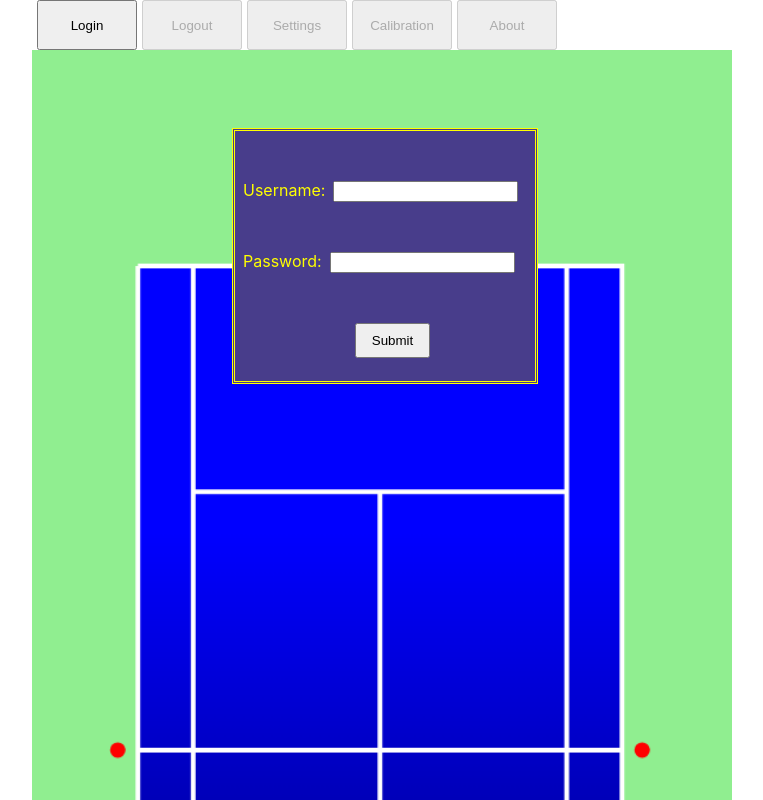
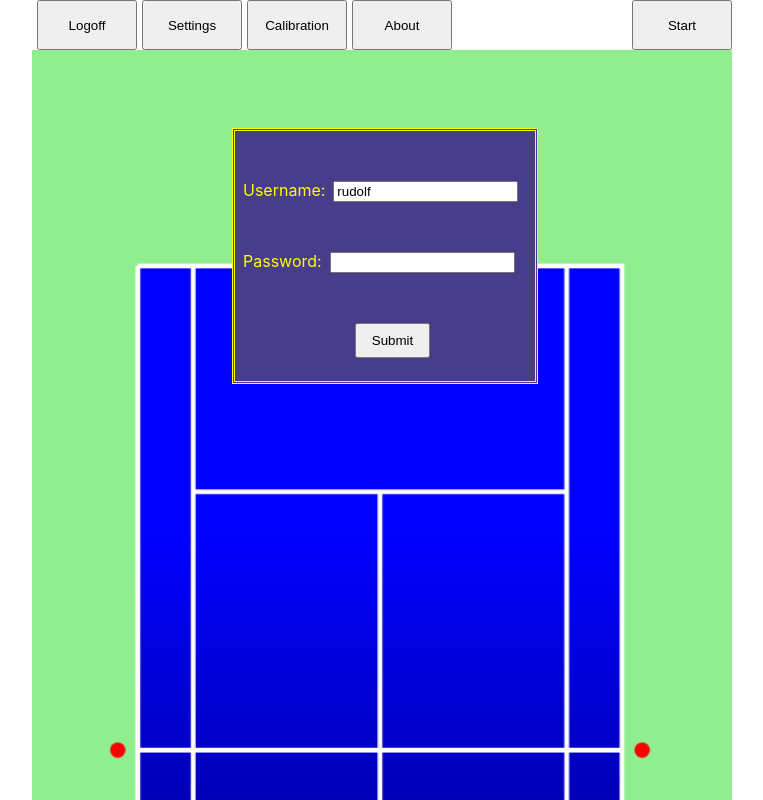
Before and after one commit to olegfomin/8x32, a React app: page / in a window 1280 px wide. Both pictures are taken after a click on the button "Login". Shown: the top 800 px of the page, without its empty margins (258-1021 px from the left). Built offline with nearby package versions, Linux system fonts and the light colour scheme.

Commit message:
Separating Login Into a Separtate file and providing it with a callback function

```diff
--- a/src/Court.css
+++ b/src/Court.css
@@ -55,19 +55,6 @@
   background: url("./images/menu.png");
 }
 
-#loginWindow {
-  position: relative;
-  top: -1350px;
-
-  margin-left: 200px;
-  width: 300px;
-  height: 250px;
-  border-style: double;
-  border-color: yellow;
-  background-color: darkslateblue;
-  z-index: 2;
-}
-
 #loginButton {
   float: left;
   width: 100px;
@@ -82,7 +69,7 @@
   margin-left: 5px ;
 }
 
-#settingsButton {
+#settingButton {
   float: left;
   width: 100px;
   height: 50px;
@@ -102,6 +89,14 @@
   height: 50px;
   margin-left: 5px ;
 }
+
+#startButton {
+  float: right;
+  width: 100px;
+  height: 50px;
+  margin-left: 5px ;
+}
+
 
 #submitButton {
   margin-top: 50px;
--- a/src/Court.js
+++ b/src/Court.js
@@ -1,156 +1,92 @@
-import logo from './logo.svg';
 import './Court.css';
 import React, { useRef, useEffect } from 'react';
 import Menu from "./Menu"
 import ReactDOM from "react-dom/client";
+import drawACourt from "./DrawCourtFunction"
+import LoginWindow from "./LoginWindow";
 
-  function Court() {
-    function drawACourt(context) {
-      const greenFieldWidth = 20;
-      const greenFieldHeight = 40;
-      const courtWidth = 12;
-      const courtHeight = 24;
-      const tickLength = 0.5;
-      const playPairLine = 1.37;
-      const serviceLine2Net = 6.4;
-      const verticalCorrection = 5.3;
-      const horizontalCorrection = 2.75;
-      const pillarsOffset = 0.5;
-      const pillarRadius = 5;
-      const widthOffset = (greenFieldWidth - courtWidth - horizontalCorrection) / 2;
+export default class Court extends React.Component {
 
-      const heightOffset = (greenFieldHeight - courtHeight - verticalCorrection) / 2;
+  constructor(props) {
+      super(props);
+      this.handleLoginCallback = this.handleLoginCallback.bind(this);
+      this.handleAboutClick = this.handleAboutClick.bind(this);
+      this.handleLoginClick = this.handleLoginClick.bind(this);
+      this.state = {
+          "LoggedIn": false
+      };
+  }
 
-      const multiplier = 34;
+  handleClick(event) {
+    alert("I am here " + event.clientX + " " + event.clientY);
+  }
 
-      const ctx = context.getContext("2d");
-      const grd = ctx.createLinearGradient(0, greenFieldWidth * multiplier, 0, greenFieldHeight * multiplier);
-      grd.addColorStop(0, "lightgreen");
-      grd.addColorStop(1, "darkgreen");
-      ctx.fillStyle = grd;
-      ctx.fillRect(0, 0, greenFieldWidth * multiplier, greenFieldHeight * multiplier);
+  handleLoginClick(event) {
+    const lw = document.getElementById("loginWindow");
+    lw.style.display = this.state.LoggedIn ? "none" : "inherit";
+    const lb = document.getElementById("loginButton");
+    lb.innerHTML = !this.state.LoggedIn ? "Logoff" : "Login";
 
-      const grdBlue = ctx.createLinearGradient(0, courtWidth * multiplier, 0, courtHeight * multiplier);
-      grdBlue.addColorStop(0, "blue");
-      grdBlue.addColorStop(1, "navy");
-      ctx.fillStyle = grdBlue;
-      ctx.fillRect(widthOffset * multiplier, heightOffset * multiplier, courtWidth * multiplier, courtHeight * multiplier);
+    this.setState({"LoggedIn": !this.state.LoggedIn});
+  }
 
-      // Rectangular around blue area
-      ctx.beginPath();
-      ctx.moveTo(widthOffset * multiplier, heightOffset * multiplier);
-      ctx.lineTo(widthOffset * multiplier, heightOffset * multiplier + courtHeight * multiplier);
-      ctx.lineTo(widthOffset * multiplier + courtWidth * multiplier, heightOffset * multiplier + courtHeight * multiplier);
-      ctx.lineTo(widthOffset * multiplier + courtWidth * multiplier, heightOffset * multiplier);
-      ctx.lineTo(widthOffset * multiplier, heightOffset * multiplier);
+  handleLogoutClick(event) {
+    alert("handleLogoutClick");
+  }
 
-      // Little up tick
-      ctx.moveTo(widthOffset * multiplier + courtWidth * multiplier / 2, heightOffset * multiplier);
-      ctx.lineTo(widthOffset * multiplier + courtWidth * multiplier / 2, heightOffset * multiplier + tickLength * multiplier);
+  handleSettingsClick(event) {
+    alert("handleSettingsClick");
+  }
 
-      // Little down tick
-      ctx.moveTo(widthOffset * multiplier + courtWidth * multiplier / 2, heightOffset * multiplier + courtHeight * multiplier);
-      ctx.lineTo(widthOffset * multiplier + courtWidth * multiplier / 2, heightOffset * multiplier + courtHeight * multiplier - tickLength * multiplier);
+  handleCalibrationClick(event) {
+    alert("handleCalibrationClick");
+  }
 
-      // playPairLine left
-      ctx.moveTo(widthOffset * multiplier + playPairLine * multiplier, heightOffset * multiplier);
-      ctx.lineTo(widthOffset * multiplier + playPairLine * multiplier, heightOffset * multiplier + courtHeight * multiplier);
+  handleAboutClick(event) {
+    alert("handleAboutClick "+this.state.LoggedIn);
+  }
 
-      // playPairLine right
-      ctx.moveTo(widthOffset * multiplier + courtWidth * multiplier - playPairLine * multiplier, heightOffset * multiplier);
-      ctx.lineTo(widthOffset * multiplier + courtWidth * multiplier - playPairLine * multiplier, heightOffset * multiplier + courtHeight * multiplier);
-
-      // net line
-      ctx.moveTo(widthOffset * multiplier, heightOffset * multiplier + courtHeight * multiplier / 2);
-      ctx.lineTo(widthOffset * multiplier + courtWidth * multiplier, heightOffset * multiplier + courtHeight * multiplier / 2);
-
-      // Central line perpendicular to net line
-      ctx.moveTo(widthOffset * multiplier + courtWidth * multiplier / 2, heightOffset * multiplier + courtHeight * multiplier / 2 + serviceLine2Net * multiplier);
-      ctx.lineTo(widthOffset * multiplier + courtWidth * multiplier / 2, heightOffset * multiplier + courtHeight * multiplier / 2 - serviceLine2Net * multiplier);
-
-      // Top Service line
-      ctx.moveTo(widthOffset * multiplier + playPairLine * multiplier, heightOffset * multiplier + courtHeight * multiplier / 2 - serviceLine2Net * multiplier);
-      ctx.lineTo(widthOffset * multiplier + courtWidth * multiplier - playPairLine * multiplier, heightOffset * multiplier + courtHeight * multiplier / 2 - serviceLine2Net * multiplier);
-
-      // Bottom Service line
-      ctx.moveTo(widthOffset * multiplier + playPairLine * multiplier, heightOffset * multiplier + courtHeight * multiplier / 2 + serviceLine2Net * multiplier);
-      ctx.lineTo(widthOffset * multiplier + courtWidth * multiplier - playPairLine * multiplier, heightOffset * multiplier + courtHeight * multiplier / 2 + serviceLine2Net * multiplier);
-
-      ctx.strokeStyle = 'white';
-      ctx.lineWidth = 4;
-      ctx.stroke();
+  handleStartClick(event) {
+     alert("handleStartClick "+this.state.LoggedIn);
+  }
 
 
-      // Net pillars
-      ctx.beginPath();
-      ctx.moveTo(widthOffset * multiplier - pillarsOffset * multiplier, heightOffset * multiplier + courtHeight * multiplier / 2);
+  handleLoginCallback(event) {
+    event.preventDefault();
 
-      ctx.arc(widthOffset * multiplier - pillarsOffset * multiplier, heightOffset * multiplier + courtHeight * multiplier / 2, pillarRadius, 0, 2 * Math.PI);
+    this.setState({
+        "LoggedIn": true
+    });
 
-      ctx.moveTo(widthOffset * multiplier + courtWidth * multiplier + pillarsOffset * multiplier, heightOffset * multiplier + courtHeight * multiplier / 2);
+    const lb = document.getElementById("loginButton");
+    lb.innerHTML = "Logoff";
 
-      ctx.arc(widthOffset * multiplier + courtWidth * multiplier + pillarsOffset * multiplier, heightOffset * multiplier + courtHeight * multiplier / 2, pillarRadius, 0, 2 * Math.PI);
-      ctx.fillStyle = "red";
-      ctx.fill();
-      ctx.strokeStyle = 'red';
+    const lw = document.getElementById("loginWindow");
+    lw.style.display = "none";
 
-      ctx.lineWidth = 3;
-      ctx.stroke();
-    }
+  }
 
-    function handleClick(event) {
-      alert("I am here "+event.clientX+" "+event.clientY);
-    }
-
-    function handleLoginClick(event) {
-      alert("handleLoginClick");
-    }
-
-    function handleLogoutClick(event) {
-      alert("handleLogoutClick");
-    }
-
-    function handleSettingsClick(event) {
-      alert("handleSettingsClick");
-    }
-
-    function handleCalibrationClick(event) {
-      alert("handleCalibrationClick");
-    }
-
-    function handleAboutClick(event) {
-      alert("handleAboutClick");
-    }
-
-    React.useEffect(() => {
+  componentDidMount() {
       const c = document.getElementById("myCanvas");
       const ctx = c.getContext("2d");
-//      ctx.moveTo(20, 20);
-//      ctx.lineTo(100, 100);
-//      ctx.stroke();
       drawACourt(c);
-    }, []);
+  }
 
+  render() {
     return (
         <div className="center" height="1300" width="700">
           <div>
-            <button id="loginButton" onClick={handleLoginClick}>Login</button>
-            <button id="logoutButton" onClick={handleLogoutClick} disabled>Logout</button>
-            <button id="settingsButton" onClick={handleSettingsClick} disabled>Settings</button>
-            <button id="calibrationButton" onClick={handleCalibrationClick} disabled>Calibration</button>
-            <button id="aboutButton" onClick={handleAboutClick} disabled>About</button>
+            <button id="loginButton" onClick={this.handleLoginClick}>Login</button>
+            <button id="settingButton" onClick={this.handleSettingsClick} disabled={!this.state.LoggedIn}>Settings</button>
+            <button id="calibrationButton" onClick={this.handleCalibrationClick} disabled={!this.state.LoggedIn}>Calibration</button>
+            <button id="aboutButton" onClick={this.handleAboutClick}>About</button>
+            <button id="startButton" onClick={this.handleStartClick} disabled={!this.state.LoggedIn}>Start</button>
           </div>
-          <canvas id="myCanvas" className="center"  height="1200" width="590" onClick={handleClick}>
+          <canvas id="myCanvas" className="center" height="1200" width="590" onClick={this.handleClick}>
             Your browser does not support the HTML canvas tag.
           </canvas>
-          <div id="loginWindow">
-            <form>
-              <label id="usernameLabel" htmlFor="username">Username:</label><input id="username" type="text"/>
-              <label  id = "passwordLabel" htmlFor="password">Password:</label><input id="password" type="password"/>
-              <button id = "submitButton">Submit</button>
-            </form>
-          </div>
-        </div>);
+          <LoginWindow defaultName={"rudolf"} callBackFunction={this.handleLoginCallback}></LoginWindow>
+        </div>
+    );
   };
-
-export default Court;
+};
--- /dev/null
+++ b/src/DrawCourtFunction.js
@@ -0,0 +1,94 @@
+function drawACourt(context) {
+    const greenFieldWidth = 20;
+    const greenFieldHeight = 40;
+    const courtWidth = 12;
+    const courtHeight = 24;
+    const tickLength = 0.5;
+    const playPairLine = 1.37;
+    const serviceLine2Net = 6.4;
+    const verticalCorrection = 5.3;
+    const horizontalCorrection = 2.75;
+    const pillarsOffset = 0.5;
+    const pillarRadius = 5;
+    const widthOffset = (greenFieldWidth - courtWidth - horizontalCorrection) / 2;
+
+    const heightOffset = (greenFieldHeight - courtHeight - verticalCorrection) / 2;
+
+    const multiplier = 34;
+
+    const ctx = context.getContext("2d");
+    const grd = ctx.createLinearGradient(0, greenFieldWidth * multiplier, 0, greenFieldHeight * multiplier);
+    grd.addColorStop(0, "lightgreen");
+    grd.addColorStop(1, "darkgreen");
+    ctx.fillStyle = grd;
+    ctx.fillRect(0, 0, greenFieldWidth * multiplier, greenFieldHeight * multiplier);
+
+    const grdBlue = ctx.createLinearGradient(0, courtWidth * multiplier, 0, courtHeight * multiplier);
+    grdBlue.addColorStop(0, "blue");
+    grdBlue.addColorStop(1, "navy");
+    ctx.fillStyle = grdBlue;
+    ctx.fillRect(widthOffset * multiplier, heightOffset * multiplier, courtWidth * multiplier, courtHeight * multiplier);
+
+    // Rectangular around blue area
+    ctx.beginPath();
+    ctx.moveTo(widthOffset * multiplier, heightOffset * multiplier);
+    ctx.lineTo(widthOffset * multiplier, heightOffset * multiplier + courtHeight * multiplier);
+    ctx.lineTo(widthOffset * multiplier + courtWidth * multiplier, heightOffset * multiplier + courtHeight * multiplier);
+    ctx.lineTo(widthOffset * multiplier + courtWidth * multiplier, heightOffset * multiplier);
+    ctx.lineTo(widthOffset * multiplier, heightOffset * multiplier);
+
+    // Little up tick
+    ctx.moveTo(widthOffset * multiplier + courtWidth * multiplier / 2, heightOffset * multiplier);
+    ctx.lineTo(widthOffset * multiplier + courtWidth * multiplier / 2, heightOffset * multiplier + tickLength * multiplier);
+
+    // Little down tick
+    ctx.moveTo(widthOffset * multiplier + courtWidth * multiplier / 2, heightOffset * multiplier + courtHeight * multiplier);
+    ctx.lineTo(widthOffset * multiplier + courtWidth * multiplier / 2, heightOffset * multiplier + courtHeight * multiplier - tickLength * multiplier);
+
+    // playPairLine left
+    ctx.moveTo(widthOffset * multiplier + playPairLine * multiplier, heightOffset * multiplier);
+    ctx.lineTo(widthOffset * multiplier + playPairLine * multiplier, heightOffset * multiplier + courtHeight * multiplier);
+
+    // playPairLine right
+    ctx.moveTo(widthOffset * multiplier + courtWidth * multiplier - playPairLine * multiplier, heightOffset * multiplier);
+    ctx.lineTo(widthOffset * multiplier + courtWidth * multiplier - playPairLine * multiplier, heightOffset * multiplier + courtHeight * multiplier);
+
+    // net line
+    ctx.moveTo(widthOffset * multiplier, heightOffset * multiplier + courtHeight * multiplier / 2);
+    ctx.lineTo(widthOffset * multiplier + courtWidth * multiplier, heightOffset * multiplier + courtHeight * multiplier / 2);
+
+    // Central line perpendicular to net line
+    ctx.moveTo(widthOffset * multiplier + courtWidth * multiplier / 2, heightOffset * multiplier + courtHeight * multiplier / 2 + serviceLine2Net * multiplier);
+    ctx.lineTo(widthOffset * multiplier + courtWidth * multiplier / 2, heightOffset * multiplier + courtHeight * multiplier / 2 - serviceLine2Net * multiplier);
+
+    // Top Service line
+    ctx.moveTo(widthOffset * multiplier + playPairLine * multiplier, heightOffset * multiplier + courtHeight * multiplier / 2 - serviceLine2Net * multiplier);
+    ctx.lineTo(widthOffset * multiplier + courtWidth * multiplier - playPairLine * multiplier, heightOffset * multiplier + courtHeight * multiplier / 2 - serviceLine2Net * multiplier);
+
+    // Bottom Service line
+    ctx.moveTo(widthOffset * multiplier + playPairLine * multiplier, heightOffset * multiplier + courtHeight * multiplier / 2 + serviceLine2Net * multiplier);
+    ctx.lineTo(widthOffset * multiplier + courtWidth * multiplier - playPairLine * multiplier, heightOffset * multiplier + courtHeight * multiplier / 2 + serviceLine2Net * multiplier);
+
+    ctx.strokeStyle = 'white';
+    ctx.lineWidth = 4;
+    ctx.stroke();
+
+
+    // Net pillars
+    ctx.beginPath();
+    ctx.moveTo(widthOffset * multiplier - pillarsOffset * multiplier, heightOffset * multiplier + courtHeight * multiplier / 2);
+
+    ctx.arc(widthOffset * multiplier - pillarsOffset * multiplier, heightOffset * multiplier + courtHeight * multiplier / 2, pillarRadius, 0, 2 * Math.PI);
+
+    ctx.moveTo(widthOffset * multiplier + courtWidth * multiplier + pillarsOffset * multiplier, heightOffset * multiplier + courtHeight * multiplier / 2);
+
+    ctx.arc(widthOffset * multiplier + courtWidth * multiplier + pillarsOffset * multiplier, heightOffset * multiplier + courtHeight * multiplier / 2, pillarRadius, 0, 2 * Math.PI);
+    ctx.fillStyle = "red";
+    ctx.fill();
+    ctx.strokeStyle = 'red';
+
+    ctx.lineWidth = 3;
+    ctx.stroke();
+}
+
+export default drawACourt;
--- /dev/null
+++ b/src/LoginWindow.css
@@ -0,0 +1,13 @@
+#loginWindow {
+    position: relative;
+    top: -1350px;
+
+    margin-left: 200px;
+    width: 300px;
+    height: 250px;
+    border-style: double;
+    border-color: yellow;
+    background-color: darkslateblue;
+    display: none;
+    z-index: 2;
+}
--- /dev/null
+++ b/src/LoginWindow.js
@@ -0,0 +1,24 @@
+import './LoginWindow.css';
+import React, { useRef, useEffect } from 'react';
+
+import ReactDOM from "react-dom/client";
+import drawACourt from "./DrawCourtFunction";
+
+export default class LoginWindow extends React.Component {
+  componentDidMount() {
+      const userName = document.getElementById("username");
+      userName.value = "rudolf";
+  }
+
+  render() {
+    return (
+      <div id="loginWindow">
+        <form>
+          <label id="usernameLabel" htmlFor="username">Username:</label><input id="username" type="text"/>
+          <label id="passwordLabel" htmlFor="password">Password:</label><input id="password" type="password"/>
+          <button id="submitButton" onClick={this.props.callBackFunction}>Submit</button>
+        </form>
+      </div>
+    );
+  }
+}
--- a/src/index.js
+++ b/src/index.js
@@ -6,9 +6,7 @@ import reportWebVitals from './reportWebVitals';
 
 const root = ReactDOM.createRoot(document.getElementById('root'));
 root.render(
-  <React.StrictMode>
     <Court />
-  </React.StrictMode>
 );
 
 // If you want to start measuring performance in your app, pass a function
```
Also changed, not shown: src/SettingsWindow.js (added, +21 -0 lines), src/SettingsWindow.css (added).
